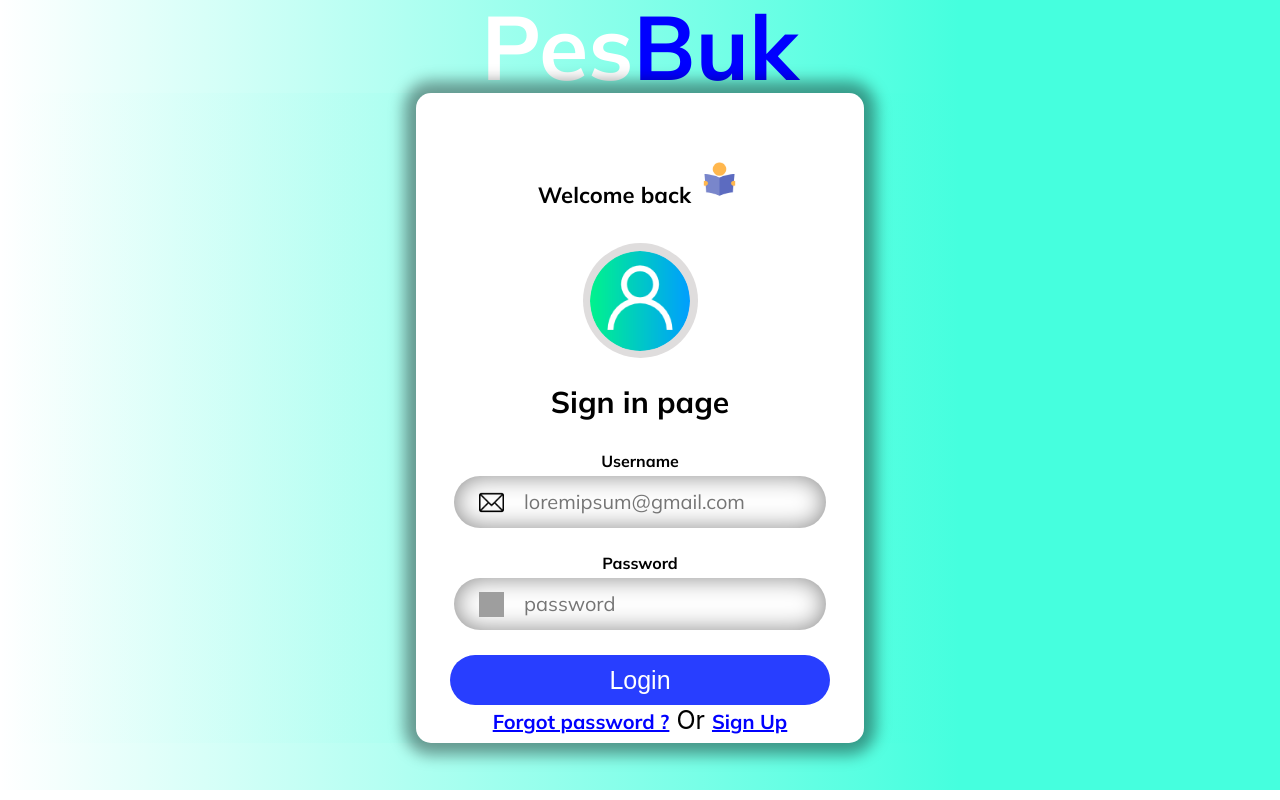
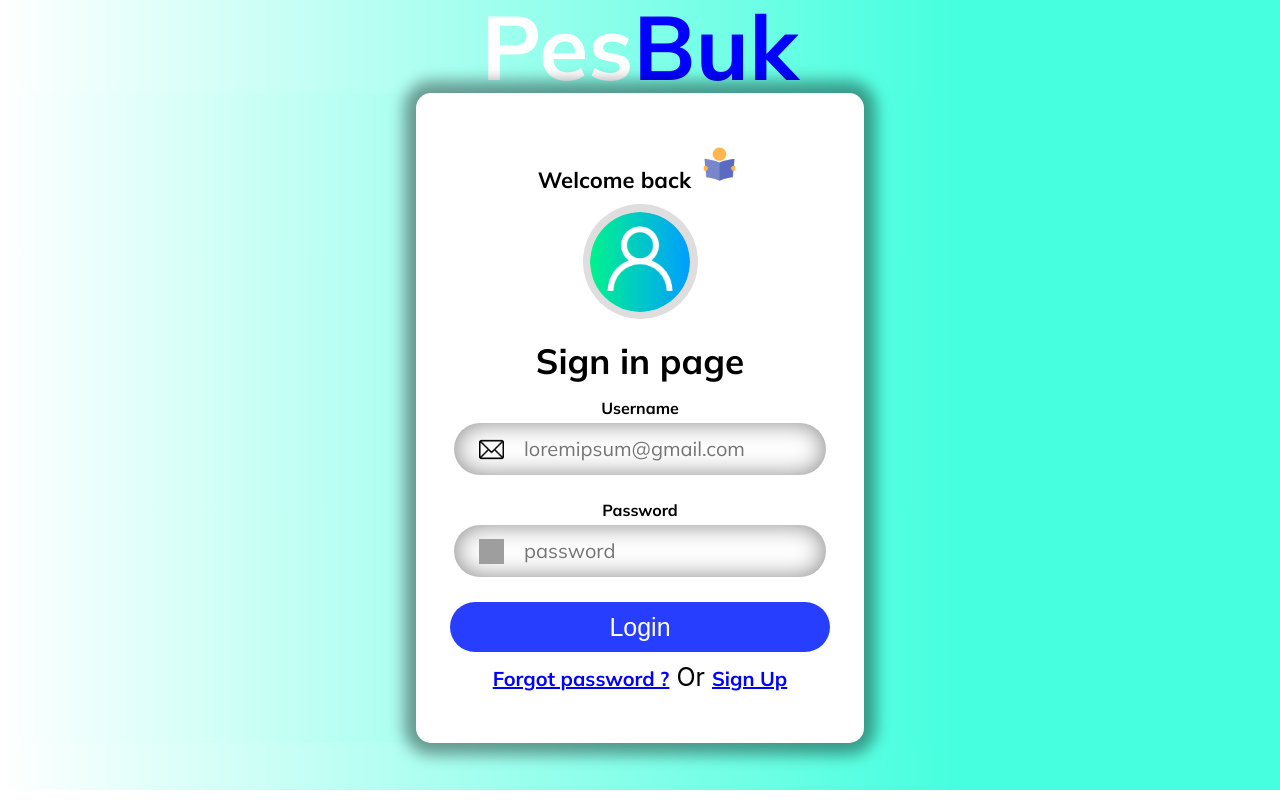
Before and after one commit to AudhyPratama/final-project-engineering-42, a React (Create React App) app in the folder Frontend/: page /sign-up in a window 1280 px wide. Built offline with nearby package versions, Linux system fonts and the light colour scheme; grey boxes are pictures that could not be loaded.

Commit message:
update new login page interface

```diff
--- a/Frontend/src/asset/css/LoginForm.css
+++ b/Frontend/src/asset/css/LoginForm.css
@@ -28,6 +28,7 @@ h1, h2, h3 {
 
 h1 {
     font-size: 22px;
+    margin: 0%;
 }
 
 h1 img {
@@ -36,7 +37,8 @@ h1 img {
 }
 
 h2 {
-    font-size: 30px;
+    font-size: 35px;
+    margin: 10px 0;
 }
 
 h3 {
@@ -47,7 +49,7 @@ h3 {
 }
 
 .imgs {
-    padding-top: 20px;
+    padding: 10px 0;
     justify-content: center;
     display: flex;
 }
@@ -115,6 +117,7 @@ button {
 }
 
 .link {
+    padding: 10px 0;
     font-size: 25px;
     font-weight: 400;
 }
--- a/Frontend/src/page/Login.jsx
+++ b/Frontend/src/page/Login.jsx
@@ -9,7 +9,6 @@ function LoginUi () {
             <LoginFormComponent />
         </div>
     );
-
 }
 
 export default LoginUi;
```
